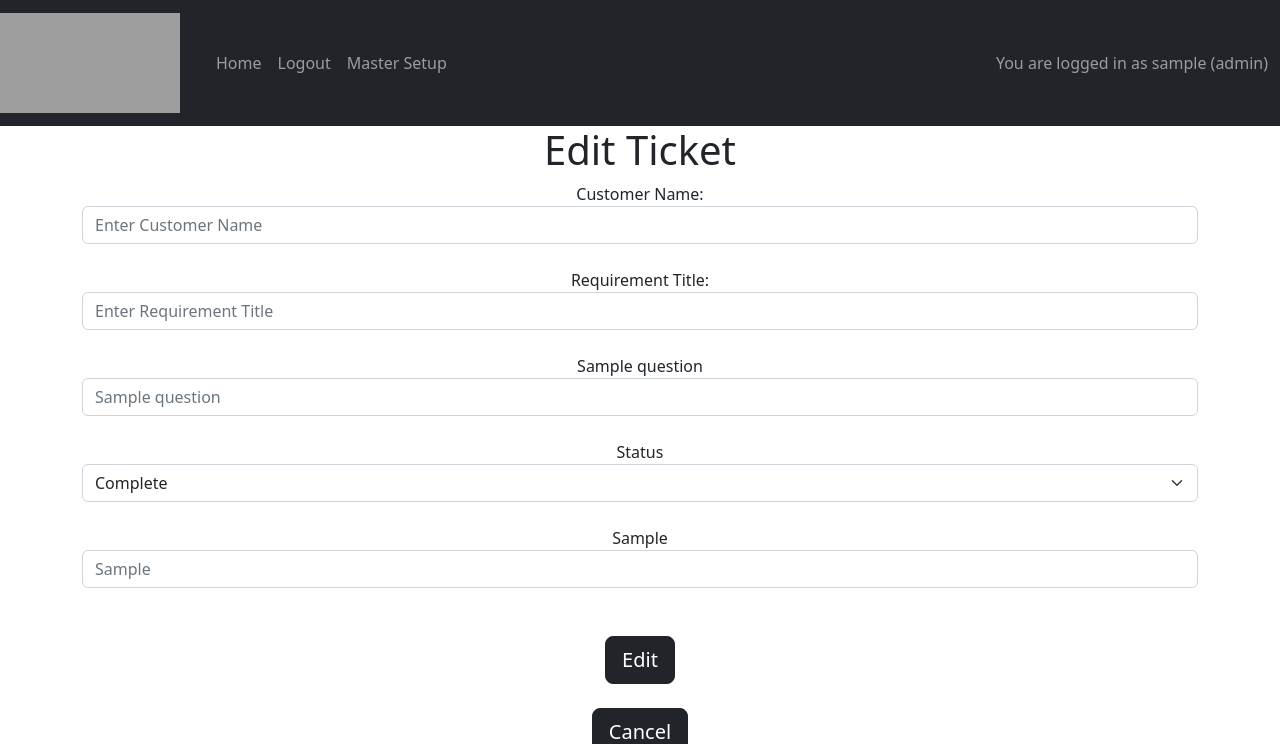
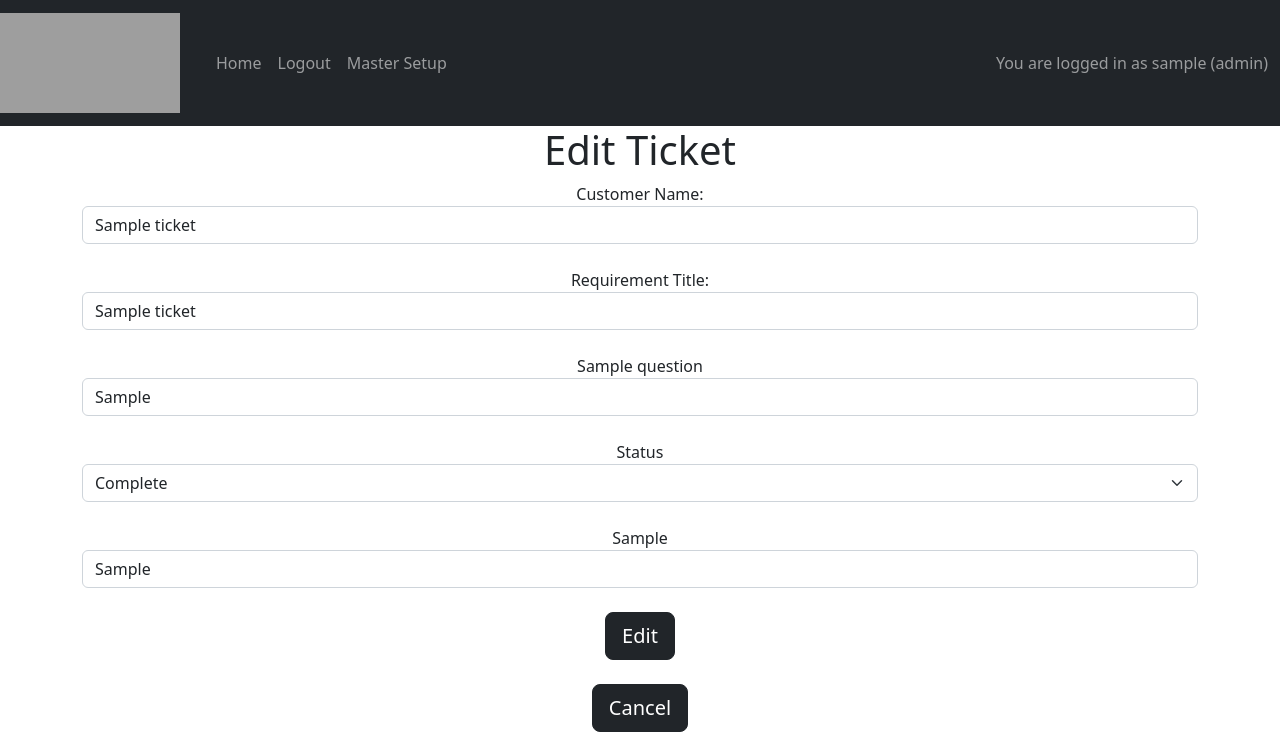
Before and after one commit to kheraananya/mywebsite, a Flask app: page /edit-ticket/1 in a window 1280 px wide. Shown: the top 744 px of the page. Run offline with Flask 2, Linux system fonts and the light colour scheme; a user stored in the database is signed in; tables that the repository leaves empty hold one stand-in row (values such as "Sample post"); some libraries are stand-ins or nearby versions; grey boxes are pictures that could not be loaded.

Commit message:
added close and reopen ticket functionality
also some additional bug fixes

```diff
--- a/TicketDemo/website/templates/create_ticket.html
+++ b/TicketDemo/website/templates/create_ticket.html
@@ -37,6 +37,6 @@
     </div>
 </form>
 <br>
-<div align="center"><button onclick="javascript:history.back()" class="btn btn-lg btn-dark">Cancel</button></div>
+<div align="center"><button type="button" onclick="javascript:history.back()" class="btn btn-lg btn-dark">Cancel</button></div>
 <br>
 {% endblock %}
--- a/TicketDemo/website/templates/edit_ticket.html
+++ b/TicketDemo/website/templates/edit_ticket.html
@@ -2,7 +2,6 @@
 {% block title %} Edit Ticket {% endblock %}
 {% block content %}
 <h1 align="center"> Edit Ticket </h1>
-{% if user.usertype == 'reporter' %}
 <form method='POST'>
     <div align='center' class="form-group">
         <label for="custname">Customer Name:</label>
@@ -11,7 +10,7 @@
             id = "custname"
             name = "custname"
             class = "form-control"
-            placeholder = "Enter Customer Name"
+            value = "{{ticket.custname}}"
         />
         <br>
     <label for="title">Requirement Title:</label>
@@ -20,58 +19,24 @@
             id = "title"
             name = "title"
             class = "form-control"
-            placeholder = "Enter Requirement Title"
+            value = "{{ticket.title}}"
         />
     <br>
+    {% if user.usertype != "reporter" %}
+        {% for ticketquestionmap in ticketquestionmaps %}
             {% for question in questions %}
+                {% if question.id == ticketquestionmap.question_id %}
                     <label for="q{{question.id}}">{{question.question}}</label>
                     <input
                         type="text"
                         id = "q{{question.id}}"
                         name = "q{{question.id}}"
                         class = "form-control"
-            placeholder = "{{question.question}}"
+                        value = "{{ticketquestionmap.value}}"
                     />
+                {% endif %}
                 <br>
             {% endfor %}
-        <button type="submit" class="btn btn-lg btn-dark">Edit</button>
-    </div>
-</form>
-<br>
-<div align="center"><button onclick="javascript:history.back()" class="btn btn-lg btn-dark">Cancel</button></div>
-<br>
-{% endif %}
-{% if user.usertype == 'assignee' %}
-<form method='POST'>
-    <div align='center' class="form-group">
-        <label for="custname">Customer Name:</label>
-        <input
-            type="text"
-            id = "custname"
-            name = "custname"
-            class = "form-control"
-            placeholder = "Enter Customer Name"
-        />
-        <br>
-    <label for="title">Requirement Title:</label>
-        <input
-            type="text"
-            id = "title"
-            name = "title"
-            class = "form-control"
-            placeholder = "Enter Requirement Title"
-        />
-    <br>
-    {% for question in questions %}
-        <label for="q{{question.id}}">{{question.question}}</label>
-        <input
-            type="text"
-            id = "q{{question.id}}"
-            name = "q{{question.id}}"
-            class = "form-control"
-            placeholder = "{{question.question}}"
-        />
-        <br>
         {% endfor %}
         <label for="status">Status</label>
             <select class="form-select" id="status" name = "status">
@@ -80,96 +45,26 @@
                 {% endfor %}
             </select>
         <br>
+        {% for ticketeffortmap in ticketeffortmaps %}
             {% for effort in efforts %}
+                {% if effort.id == ticketeffortmap.effort_id %}
                     <label for="e{{effort.id}}">{{effort.effort}}</label>
                     <input
                         type="text"
                         id = "e{{effort.id}}"
                         name = "e{{effort.id}}"
                         class = "form-control"
-            placeholder = "{{effort.effort}}"
+                        value = "{{ticketeffortmap.value}}"
                     />
                     <br>
+                {% endif %}
             {% endfor %}
-        <br>
+        {% endfor %}
+    {% endif %}
         <button type="submit" class="btn btn-lg btn-dark">Edit</button>
     </div>
 </form>
 <br>
 <div align="center"><button onclick="javascript:history.back()" class="btn btn-lg btn-dark">Cancel</button></div>
 <br>
-{% endif %}
-
-{% if user.usertype == 'admin' %}
-<form method='POST'>
-    <div align='center' class="form-group">
-        <label for="custname">Customer Name:</label>
-        <input
-            type="text"
-            id = "custname"
-            name = "custname"
-            class = "form-control"
-            placeholder = "Enter Customer Name"
-        />
-        <br>
-    <label for="title">Requirement Title:</label>
-        <input
-            type="text"
-            id = "title"
-            name = "title"
-            class = "form-control"
-            placeholder = "Enter Requirement Title"
-        />
-    <br>
-    {% for question in questions %}
-        <label for="q{{question.id}}">{{question.question}}</label>
-        <input
-            type="text"
-            id = "q{{question.id}}"
-            name = "q{{question.id}}"
-            class = "form-control"
-            placeholder = "{{question.question}}"
-        />
-        <br>
-    {% endfor %}
-        <label for="status">Status</label>
-        <select class="form-select" id="status" name = "status">
-            {% for status in statuses %}
-                <option value="{{status.status}}">{{status.status}}</option>
-            {% endfor %}
-            </select>
-        <br>
-        {% for effort in efforts %}
-        <label for="e{{effort.id}}">{{effort.effort}}</label>
-        <input
-            type="text"
-            id = "e{{effort.id}}"
-            name = "e{{effort.id}}"
-            class = "form-control"
-            placeholder = "{{effort.effort}}"
-        />
-        <br>
-        {% endfor %}
-        <br>
-        <button type="submit" class="btn btn-lg btn-dark">Edit</button>
-    </div>
-</form>
-<br>
-<div align="center"><button onclick="javascript:history.back()" class="btn btn-lg btn-dark">Cancel</button></div>
-<br>
-{% endif %}
-<script>
-    $(document).ready(function() {
-        //var q1 = document.getElementById("q1");
-        //var q2 = document.getElementById("q2");
-        var status = document.getElementById("status");
-        //var e1 = document.getElementById("e1");
-        //var e2 = document.getElementById("e2");
-        //q1.value = "{{ticket.q1}}";
-        //q2.value = "{{ticket.q2}}";
-        //status.value = "{{ticket.status}}";
-        //e1.value = "{{ticket.e1}}";
-        //e2.value = "{{ticket.e2}}";
-    });
-</script>
 {% endblock %}
--- a/TicketDemo/website/templates/master_alert.html
+++ b/TicketDemo/website/templates/master_alert.html
@@ -15,7 +15,11 @@
         <form method='POST'>
             <div align='center' class="form-group">
                 <label for="ticket_status">Ticket Status:</label>
-                <input type="text" name="ticket_status" placeholder="Enter Ticket Status" class="form-control name_list"/>
+                <select class="form-select" id="ticket_status" name = "ticket_status" placeholder="Enter Ticket Status">
+                    {% for status in statuses %}
+                        <option value="{{status.status}}">{{status.status}}</option>
+                    {% endfor %}
+                </select>
                 <br>
                 <label for="alert_subject">Alert Subject:</label>
                 <input type="text" name="alert_subject" placeholder="Enter Alert Subject" class="form-control name_list"/>
--- a/TicketDemo/website/views.py
+++ b/TicketDemo/website/views.py
@@ -26,37 +26,39 @@ def home():
 @views.route("/create-ticket",methods=['GET','POST'])
 @login_required
 def create_ticket():
-    now = time.strftime("%d/%B/%Y %H:%M:%S")
     questions = Question.query.all()
     if(questions):
         if request.method == "POST":
-            currticket = Ticket.query.order_by(Ticket.id.desc()).first()
+            now = time.strftime("%d/%B/%Y %H:%M:%S")
+            status= "Opened"
+            ticket = Ticket(author_id = current_user.id,status=status,date_created=now,last_modified=now)
+            #currticket = Ticket.query.order_by(Ticket.id.desc()).first()
             custname = request.form.get("custname")
             title = request.form.get("title")
-            currticket.custname = custname
-            currticket.title = title
+            ticket.custname = custname
+            ticket.title = title
+            db.session.add(ticket)
+            db.session.commit()
+            for question in questions:
+                ticketquestionmap = TicketQuestionMap(ticket_id=ticket.id,question_id=question.id)
+                db.session.add(ticketquestionmap)
+            db.session.commit()
             for question in questions:
                 answer = request.form.get("q"+str(question.id))
-                map = TicketQuestionMap.query.filter_by(ticket_id=currticket.id,question_id=question.id).first()
+                map = TicketQuestionMap.query.filter_by(ticket_id=ticket.id,question_id=question.id).first()
                 map.value = str(answer)
             if(custname and title):
                 db.session.commit()
             else:
-                flash("Enter require details",category="error")
+                flash("Enter required details",category="error")
             return redirect(url_for("views.home"))
+
+        return render_template("create_ticket.html",questions=questions,user=current_user)
+
     else:
         flash("Please complete Master Setup first",category="error")
         return redirect(url_for("views.home"))
 
-    status="Ticket Created"
-    ticket = Ticket(author_id = current_user.id,status=status,date_created=now,last_modified=now)
-    db.session.add(ticket)
-    db.session.commit()
-    for question in questions:
-        ticketquestionmap = TicketQuestionMap(ticket_id=ticket.id,question_id=question.id)
-        db.session.add(ticketquestionmap)
-    db.session.commit()
-    return render_template("create_ticket.html",ticket=ticket,questions=questions,user=current_user)
 
 
 @views.route("/delete-ticket/<id>")
@@ -118,21 +120,20 @@ def assign_assignee(ticket_id):
     else:
         if request.method == "POST":
             if(ticket.assignee_id):
-                #flash("Assignee already assigned to this ticket",category="error")
-                return redirect('/tickets/'+str(ticket_id))
-            else:
-                output = request.get_json()
-                result = json.loads(output)
-                assignee_name = str(result)
-                assignee = User.query.filter_by(username=assignee_name).first()
-                assignee_id = assignee.id
-                ticket.assignee_id = assignee_id
-                ticket.status = "Assigned"
-                ticket.last_modified = now
-                assignee.status = "Occupied"
-                db.session.commit()
-                #flash("Assignee Assigned",category='success')
-                return redirect('/tickets/'+str(ticket_id))
+                curr_assignee_id = ticket.assignee_id
+                curr_assignee = User.query.filter_by(id=curr_assignee_id).first()
+                curr_assignee.status="Available"
+            output = request.get_json()
+            result = json.loads(output)
+            assignee_name = str(result)
+            assignee = User.query.filter_by(username=assignee_name).first()
+            assignee_id = assignee.id
+            ticket.assignee_id = assignee_id
+            ticket.status = "Assigned"
+            ticket.last_modified = now
+            assignee.status = "Occupied"
+            db.session.commit()
+            return redirect('/tickets/'+str(ticket_id))
     return redirect('/tickets/'+str(ticket_id))
 
 
@@ -141,7 +142,7 @@ def assign_assignee(ticket_id):
 def update_status(ticket_id):
     statuses = Status.query.all()
     if(statuses):
-        dummy = "ok"
+        pass
     else:
         flash("Please complete Master Setup first",category="error")
         return render_template("/tickets/"+ticket.id)
@@ -256,12 +257,11 @@ def estimated_details(ticket_id):
 @views.route("/edit-ticket/<ticket_id>",methods=['GET','POST'])
 @login_required
 def edit_ticket(ticket_id):
-    def object_as_dict(obj):
-        return {c.key: getattr(obj, c.key)
-            for c in inspect(obj).mapper.column_attrs}
     questions = Question.query.all()
     statuses = Status.query.all()
     efforts = Effort.query.all()
+    ticketquestionmaps = TicketQuestionMap.query.filter_by(ticket_id=ticket_id).all()
+    ticketeffortmaps = TicketEffortMap.query.filter_by(ticket_id=ticket_id).all()
     now = time.strftime("%d/%B/%Y %H:%M:%S")
     ticket = Ticket.query.filter_by(id=ticket_id).first()
     assignees = User.query.filter_by(usertype='assignee').all()
@@ -322,7 +322,17 @@ def edit_ticket(ticket_id):
                 db.session.commit()
             return redirect('/tickets/'+str(ticket_id))
 
-    return render_template('edit_ticket.html',user=current_user,assignees = assignees,ticket=ticket,efforts=efforts,statuses=statuses,questions=questions)
+    return render_template('edit_ticket.html',user=current_user,assignees = assignees,ticket=ticket,efforts=efforts,statuses=statuses,questions=questions,ticketquestionmaps=ticketquestionmaps,ticketeffortmaps=ticketeffortmaps)
+
+
+@views.route("/reopen-ticket/<ticket_id>",methods=['GET'])
+@login_required
+def reopen_ticket(ticket_id):
+    ticket = Ticket.query.filter_by(id=ticket_id).first()
+    ticket.status = "Opened"
+    db.session.commit()
+    return redirect('/tickets/'+str(ticket_id))
+
 
 @views.route("/master",methods=['GET'])
 @login_required
@@ -372,9 +382,22 @@ def master_status():
     if request.method == "POST":
         output = request.get_json()
         for ele in output:
+            if(Status.query.all()):
+                pass
+            else:
+                status1 = Status(status="Opened",date_created=now,author_id=current_user.id)
+                status2 = Status(status="Assigned",date_created=now,author_id=current_user.id)
+                status3 = Status(status="In-Review",date_created=now,author_id=current_user.id)
+                status4 = Status(status="Closed",date_created=now,author_id=current_user.id)
+                db.session.add(status1)
+                db.session.add(status2)
+                db.session.add(status3)
+                db.session.add(status4)
+                db.session.commit()
             status = Status(status=str(ele["value"]),date_created=now,author_id=current_user.id)
             db.session.add(status)
             db.session.commit()
+
     return redirect('/master')
 
 @views.route("/delete-status/<status_id>",methods=['GET'])
@@ -421,6 +444,7 @@ def delete_effort(effort_id):
 @login_required
 def master_alert_home():
     alerts = MasterAlertConfig.query.all()
+    statuses = Status.query.all()
     if request.method == 'POST':
         ticket_status = request.form.get('ticket_status')
         alert_subject = request.form.get('alert_subject')
@@ -434,7 +458,7 @@ def master_alert_home():
         db.session.commit()
         return redirect('/master-alert-home')
 
-    return render_template('master_alert.html',user=current_user,alerts=alerts)
+    return render_template('master_alert.html',user=current_user,alerts=alerts,statuses=statuses)
 
 
 @views.route("/delete-alert/<alert_id>",methods=['GET'])
```
Also changed, not shown: TicketDemo/website/templates/current_ticket.html (+10 -2 lines). Lines whose indentation alone changed are shown as unchanged.
